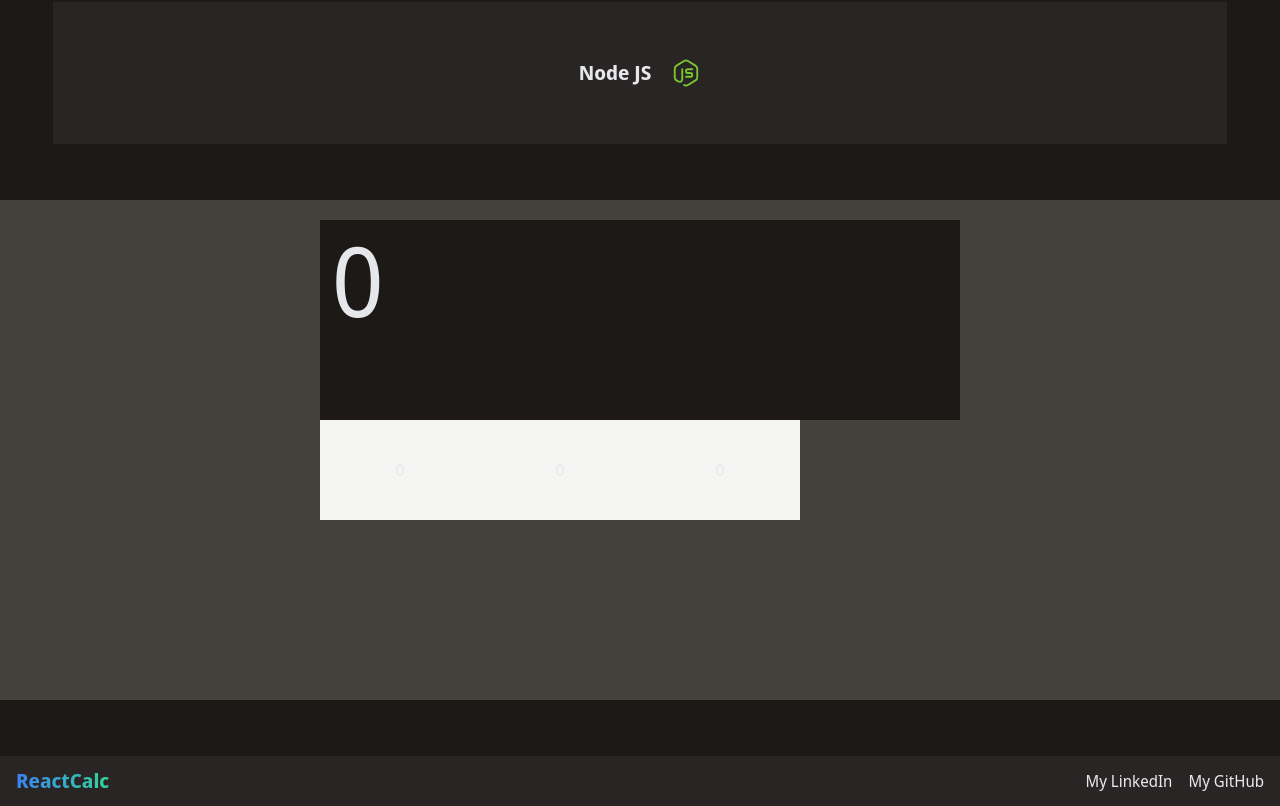
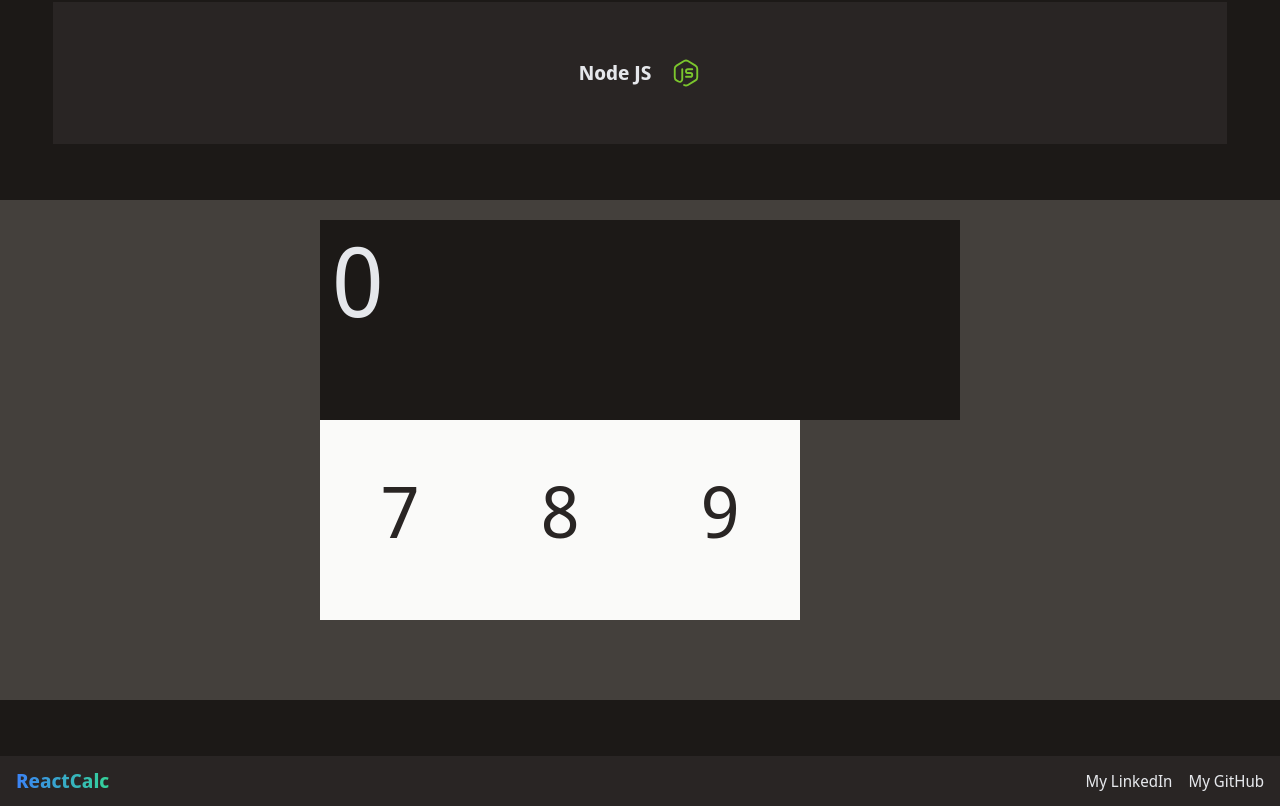
Before and after one commit to javierlnmn/react-calc, a React (Vite) app: page /calculator/ in a window 1280 px wide. Shown: the part 1000-1806 px from the top of the page. Built offline with nearby package versions, Linux system fonts and the light colour scheme.

Commit message:
Calculator  buttons styling and handleClick

```diff
--- a/src/components/calculator/Calculator.tsx
+++ b/src/components/calculator/Calculator.tsx
@@ -1,22 +1,44 @@
+import { useState } from "react";
+
+import CalculatorButton from "./CalculatorButton";
 
 const Calculator = (): JSX.Element => {
+
+    const [currentValue , setCurrentValue] = useState(0);
+
+    const fillNumber = (value: number): number => {
+        console.log('clicking: ', )
+        return value;
+    }
 
 	return (
 		<div className="my-14 bg-stone-700 min-h-[500px]">
             <div className="flex items-center justify-center w-2/4 mx-auto">
                 <div className="grid grid-cols-4 w-full my-5">
                     <div className="p-3 col-span-4 min-h-[200px] bg-stone-900 text-8xl">
-                        <p className="h-full whitespace-break-spaces break-words mb-5">0</p>
+                        <p className="h-full whitespace-break-spaces break-words mb-5">{currentValue}</p>
                     </div>
-                    <div className="p-3 col-span-1 min-h-[100px] bg-stone-100">
-                        <button className="h-full w-full whitespace-break-spaces break-words mb-5">0</button>
-                    </div>
-                    <div className="p-3 col-span-1 min-h-[100px] bg-stone-100">
-                        <button className="h-full w-full whitespace-break-spaces break-words mb-5">0</button>
-                    </div>
-                    <div className="p-3 col-span-1 min-h-[100px] bg-stone-100">
-                        <button className="h-full w-full whitespace-break-spaces break-words mb-5">0</button>
-                    </div>
+                    <CalculatorButton
+                        buttonStyle="white"
+                        buttonValue={7}
+                        handleClick={() => fillNumber(7)}
+                        colStart={1}
+                        colEnd={2}
+                    />
+                    <CalculatorButton
+                        buttonStyle="white"
+                        buttonValue={8}
+                        handleClick={() => fillNumber(8)}
+                        colStart={2}
+                        colEnd={3}
+                    />
+                    <CalculatorButton
+                        buttonStyle="white"
+                        buttonValue={9}
+                        handleClick={() => fillNumber(9)}
+                        colStart={3}
+                        colEnd={4}
+                    />
                 </div>
             </div>
         </div>
--- a/src/components/calculator/CalculatorButton.tsx
+++ b/src/components/calculator/CalculatorButton.tsx
@@ -1,13 +1,27 @@
+import { useState, useEffect } from "react"
+
 interface Props {
-    buttonStyle: string;
-    buttonValue: number;
-    onClick: Function;
-  }
+    buttonStyle: string,
+    buttonValue: number,
+    handleClick: Function,
+    colStart: number,
+    colEnd: number,
+}
 
-const CalculatorButton = ({ buttonStyle, buttonValue, onClick }: Props): JSX.Element => {
+const CalculatorButton = ({ buttonStyle, buttonValue, handleClick, colStart, colEnd }: Props): JSX.Element => {
+
+    const customColumnStyles = {
+        gridColumnStart: colStart,
+        gridColumnEnd: colEnd,
+    }
+
     return (
-        <div className="p-3 col-span-4 min-h-[200px] bg-stone-900 text-8xl">
-            <p className="h-full whitespace-break-spaces break-words mb-5">0</p>
+        <div
+            className={'p-3 min-h-[200px] bg-stone-50 text-7xl grid place-content-center'}
+            style={customColumnStyles}
+            onClick={() => handleClick()}
+        >
+            <p className="whitespace-break-spaces break-words h-full mb-5 text-stone-800">{buttonValue}</p>
         </div>
     );
 };
```
